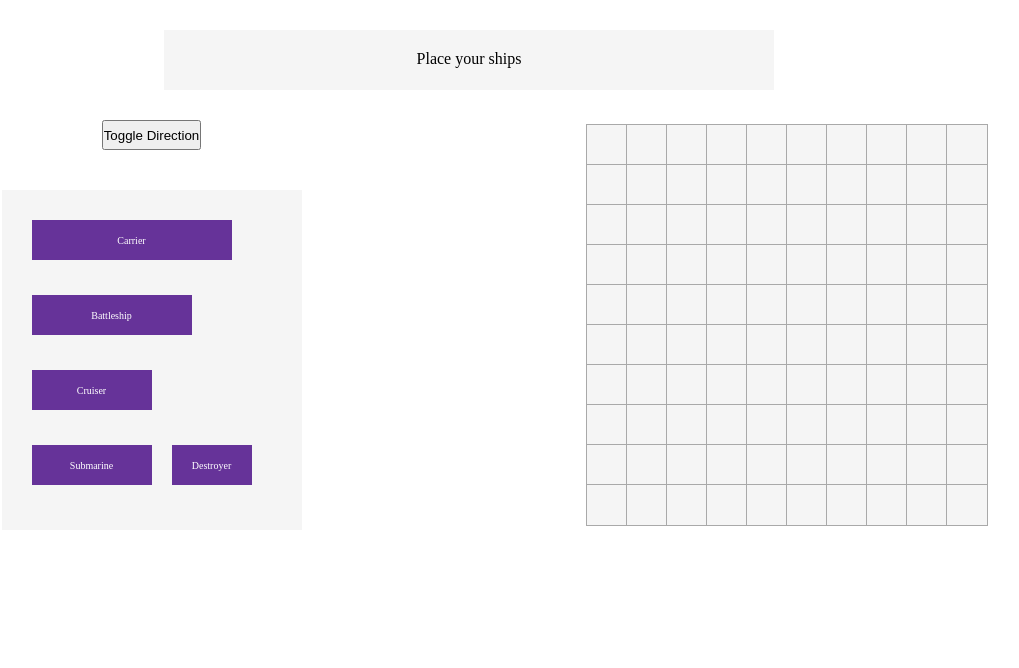
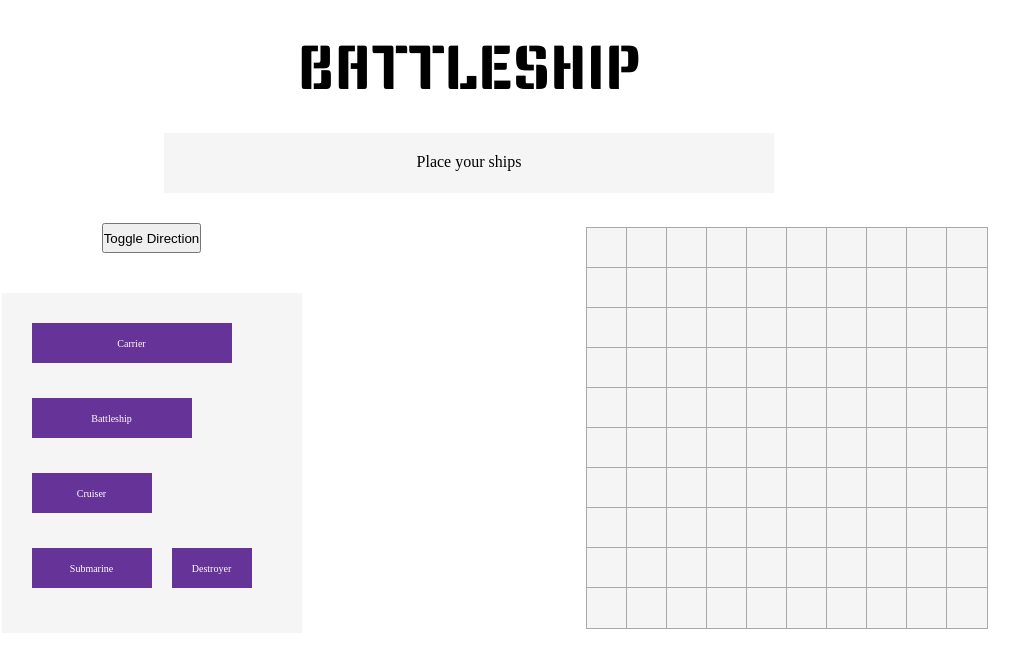
Before and after one commit to strallia/battleship, a website built with webpack: page src/template.html in a window 1280 px wide. Shown: the whole page, without its empty margins (171-1190 px from the left). Built offline with nearby package versions, Linux system fonts and the light colour scheme.

Commit message:
feat: Add battleship title

```diff
--- a/src/styles.css
+++ b/src/styles.css
@@ -1,3 +1,7 @@
+@font-face {
+  font-family: 'Keania';
+  src: url('./assets/KeaniaOne-Regular.ttf') format('truetype');
+}
 * {
   margin: 0;
   padding: 0;
@@ -10,6 +14,12 @@ body {
   flex-direction: column;
   gap: 30px;
   align-items: center;
+}
+
+.title {
+  font-family: 'Keania';
+  font-size: 60px;
+  font-stretch: extra-expanded;
 }
 
 .game-screen,
--- a/src/template.html
+++ b/src/template.html
@@ -6,6 +6,7 @@
     <title>Battleship</title>
   </head>
   <body>
+    <p class="title">BATTLESHIP</p>
     <div class="announcement"></div>
     <div class="game-screen hidden">
       <div class="ships board disable-pointer"></div>
```
Also changed, not shown: src/assets/KeaniaOne-Regular.ttf (added).
